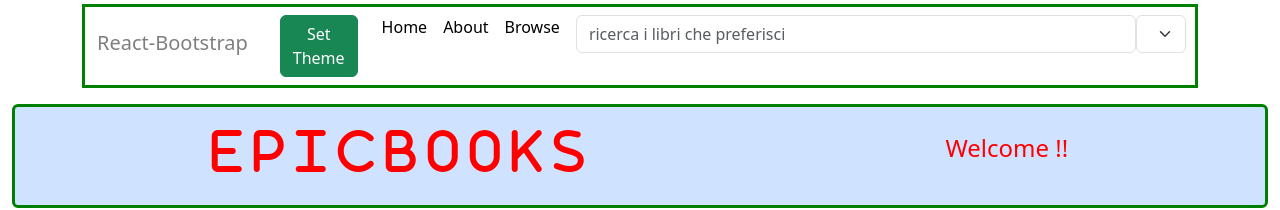
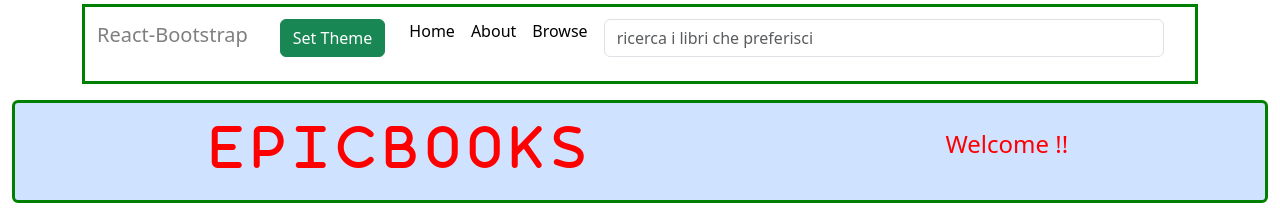
Before and after one commit to andrearuocco/week1day4_m5, a React (Create React App) app: page / in a window 1280 px wide. Shown: the top 210 px of the page. Built offline with nearby package versions, Linux system fonts and the light colour scheme.

Commit message:
stopjson

```diff
--- a/src/App.js
+++ b/src/App.js
@@ -5,10 +5,10 @@ import MyFooter from './Components/MyFooter';
 
 import AllTheBooks from './Components/pages/AllTheBooks';
 
-import history from './Components/data/history.json'
+import books from './Components/data/history.json'
 
 
-import { useEffect, useState } from 'react'
+import {  useState } from 'react'
 import NotFound from './Components/pages/NotFound';
 import { BrowserRouter, Route, Routes } from 'react-router-dom';
 import BookDetails from './Components/pages/BookDetails';
@@ -17,7 +17,6 @@ import { ThemeContext, ThemeContextProvider } from './Components/ThemeContextPro
 
 function App() {
 
-  const [books, setBooks] = useState(history)
   /* stato necessario per ricerca e function filter books */
   const [search, setSearch] = useState('')
 
@@ -56,7 +55,7 @@ function App() {
     <ThemeContextProvider>
       <BrowserRouter>
         <Container>
-          <MyNav handleSearch={handleSearch} setBooks={setBooks}/>
+          <MyNav handleSearch={handleSearch} />
         </Container>
 
 
--- a/src/Components/MyNav.jsx
+++ b/src/Components/MyNav.jsx
@@ -5,41 +5,12 @@ import { Form, InputGroup, Button } from 'react-bootstrap';
 import './MyNav.css'
 import { useContext, useState } from 'react';
 import { ThemeContext } from './ThemeContextProvider';
-import history from './data/history.json'
-import fantasy from './data/fantasy.json'
-import horror from './data/horror.json'
-import romance from './data/romance.json'
-import scifi from './data/scifi.json'
+
 
 /* handleSearch passata come props */
-function MyNav({ handleSearch, setBooks }) {
+function MyNav({ handleSearch}) {
   const [selectedGenre, setSelectedGenre] = useState('History')
-  const handleGenreChange = (e) => {
-    const genre = e.target.value
-    setSelectedGenre(genre)
-    switch (genre) {
-        case 'History':
 
-            setBooks(history)
-            break
-        case 'Fantasy':
-
-            setBooks(fantasy)
-            break
-        case 'Horror':
-            setBooks(horror)
-            break
-        case 'Romance':
-            setBooks(romance)
-            break
-        case 'Sci-Fi':
-            setBooks(scifi)
-            break
-        default:
-            setBooks(history)
-            break
-    }
-}
 
     const {theme, toggleTheme} = useContext (ThemeContext)
     return (
@@ -68,16 +39,7 @@ function MyNav({ handleSearch, setBooks }) {
                 </InputGroup>
 
               </Nav.Item>
-              <Nav.Item>
-              <Form.Select aria-label="Default select example" onChange={handleGenreChange}
-                  >
-                        <option value="History" >History</option>
-                        <option value="Fantasy" >Fantasy</option>
-                        <option value="Horror" >Horror</option>
-                        <option value="Romance" >Romance</option>
-                        <option value="Sci-Fi" >Sci-Fi</option>
-                    </Form.Select>
-              </Nav.Item>
+
             </Nav>
           </Navbar.Collapse>
         </Container>
```
